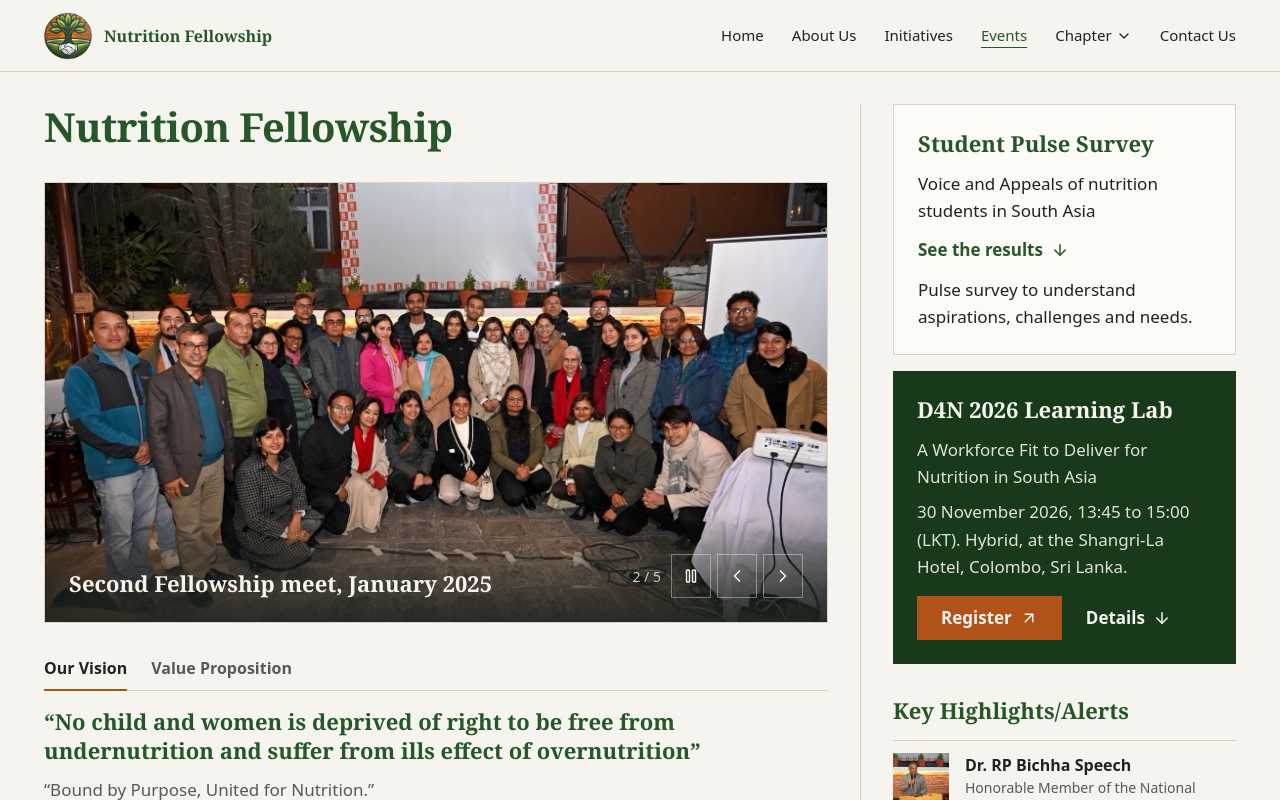
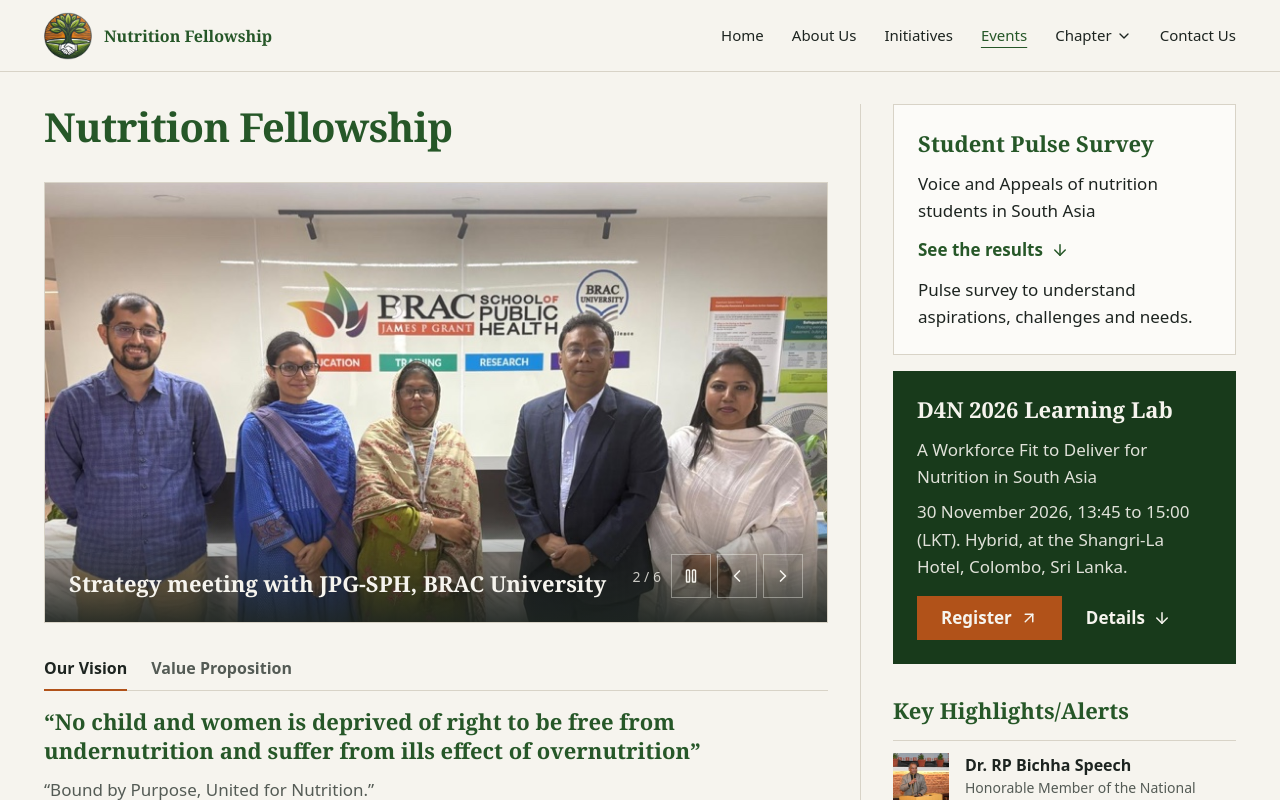
Before and after one commit to vital4nepal/nutrition-fellowship, a React (Create React App) app: page / in a window 1280 px wide. Shown: the top 800 px of the page. Built offline with nearby package versions, Linux system fonts and the light colour scheme.

Commit message:
[add] strategy meeting photo in the hero slideshow

```diff
--- a/src/components/Hero.js
+++ b/src/components/Hero.js
@@ -8,6 +8,7 @@ import { SectionTitle, container } from './ui';
 const SLIDE_INTERVAL_MS = 6000;
 
 // The newest event comes first. A photo has a 1600px file and an 800px file for phones.
+// A photo with a `width` has a large file of that width instead of 1600px.
 // A collage tile has a large file and a `-500` file, 1000px and 500px wide.
 // `focus` keeps the faces inside the crop.
 // Below 1024px the frame is the screen minus the 2rem page padding, split into thirds.
@@ -25,6 +26,7 @@ const slides = [
       { name: 'vita-6', focus: '45% 55%', area: '', sizes: SMALL_TILE },
     ],
   },
+  { name: 'strategy-meeting', caption: 'Strategy meeting with JPG-SPH, BRAC University', focus: '50% 25%', width: 1280 },
   { name: 'second-meet', caption: 'Second Fellowship meet, January 2025', focus: '50% 40%' },
   { name: 'data-camp-cafodat', caption: 'Data Camp at CAFODAT College, January 2025', focus: '55% 60%' },
   { name: 'canva-workshop', caption: 'Canva workshop, February 2025', focus: '50% 50%' },
@@ -109,7 +111,7 @@ function Slideshow() {
       onPointerEnter={(event) => event.pointerType === 'mouse' && setHovered(true)}
       onPointerLeave={(event) => event.pointerType === 'mouse' && setHovered(false)}
     >
-      {slides.map(({ name, collage }, index) => {
+      {slides.map(({ name, collage, width = 1600 }, index) => {
         const first = index === 0;
         const wanted = first || settled.has(0);
         if (collage) {
@@ -126,7 +128,7 @@ function Slideshow() {
           <img
             key={name}
             src={wanted ? `/hero/${name}.jpg` : undefined}
-            srcSet={wanted ? `/hero/${name}-800.jpg 800w, /hero/${name}.jpg 1600w` : undefined}
+            srcSet={wanted ? `/hero/${name}-800.jpg 800w, /hero/${name}.jpg ${width}w` : undefined}
             sizes="(min-width: 1024px) 800px, 100vw"
             alt=""
             onLoad={() => settle(index)}
```
Also changed, not shown: public/hero/strategy-meeting-800.jpg (added), public/hero/strategy-meeting.jpg (added).
